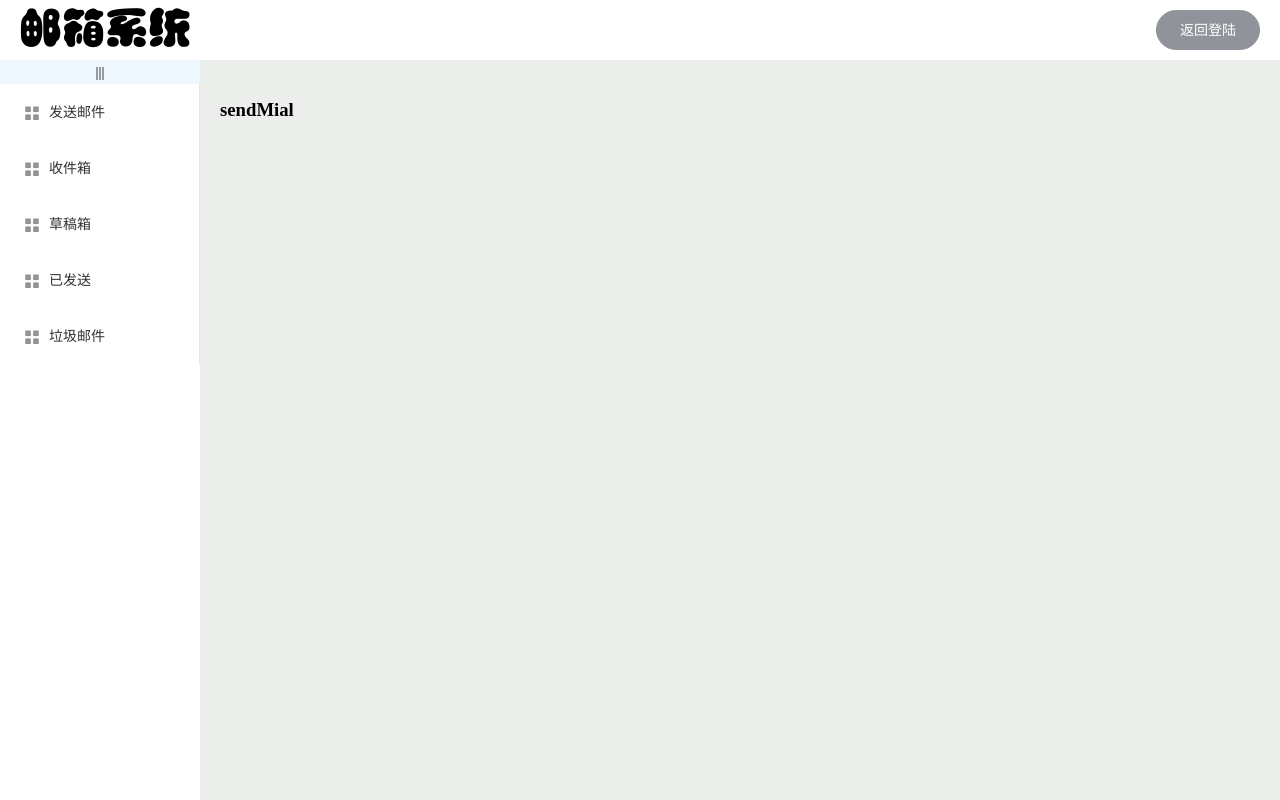
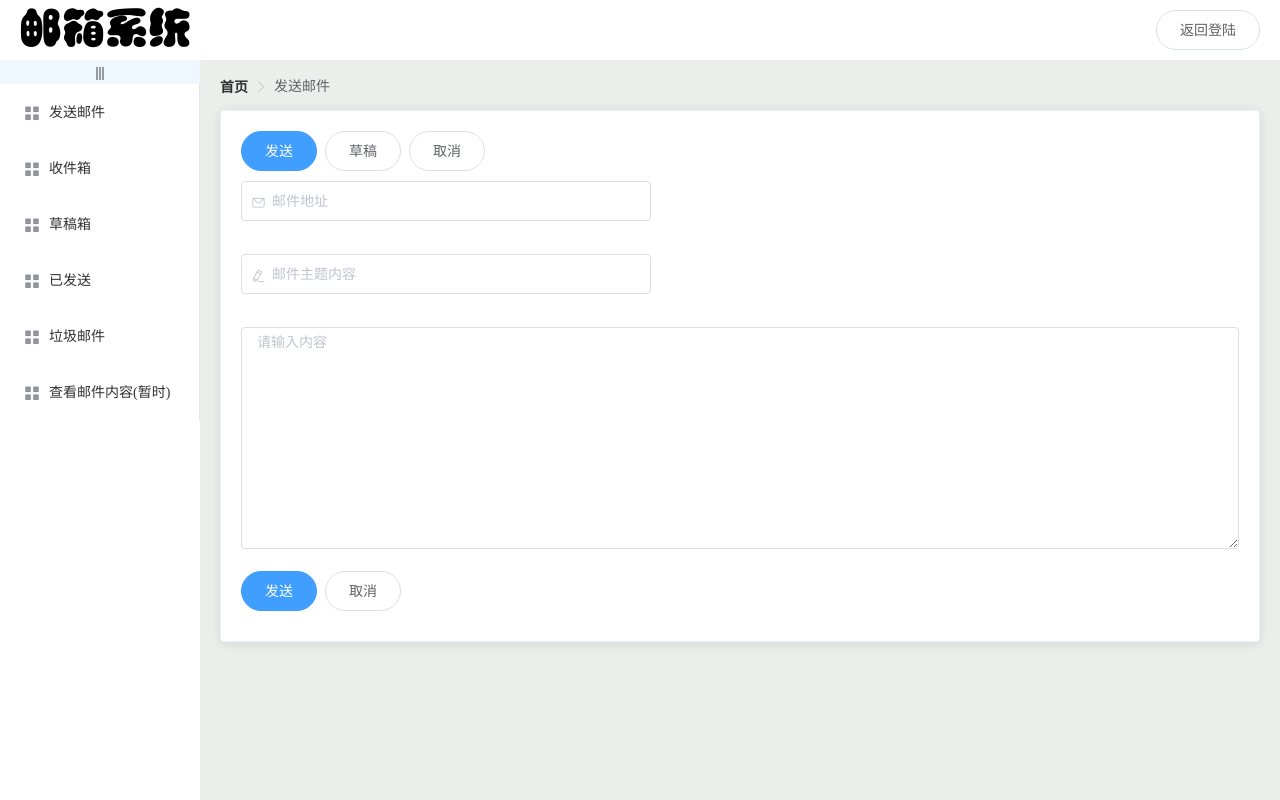
Before and after one commit to my0sotis/MailBox, a Vue app in the folder mailtext2/: page /sendMail in a window 1280 px wide. Built offline with nearby package versions, Linux system fonts and the light colour scheme.

Commit message:
3/30
完成sendMail lookMail

```diff
--- a/mailtext2/src/assets/global.css
+++ b/mailtext2/src/assets/global.css
@@ -5,3 +5,10 @@ body,
     margin: 0;
     padding: 0;
 }
+.el-breadcrumb{
+    margin-bottom: 15px;
+    font-size: 12px;
+}
+.el-card{
+    box-shadow: 0 1px 1px rgb(0, 0,0.15) ;
+}
--- a/mailtext2/src/components/Home.vue
+++ b/mailtext2/src/components/Home.vue
@@ -5,7 +5,7 @@
       <div>
         <img src="../assets/font1.png" alt />
       </div>
-      <el-button type="info" round @click="quitLogin">返回登陆</el-button>
+      <el-button  round @click="quitLogin">返回登陆</el-button>
     </el-header>
     <!-- 页面的主体区域 -->
     <el-container>
@@ -36,6 +36,10 @@
           <el-menu-item index="/rubbishMail" @click="'/'+saveNavState(rubbishMail)">
             <i class="el-icon-menu"></i>
             <span slot="title">垃圾邮件</span>
+          </el-menu-item>
+          <el-menu-item index="/lookMail" @click="'/'+saveNavState(lookMail)">
+            <i class="el-icon-menu"></i>
+            <span slot="title">查看邮件内容(暂时)</span>
           </el-menu-item>
         </el-menu>
       </el-aside>
--- /dev/null
+++ b/mailtext2/src/components/LookMail/lookMail.vue
@@ -0,0 +1,108 @@
+<template>
+  <div>
+    <!-- 面包屑导航区域 -->
+    <el-breadcrumb separator-class="el-icon-arrow-right">
+      <el-breadcrumb-item :to="{ path: '/home' }">首页</el-breadcrumb-item>
+      <el-breadcrumb-item :to="{ path: '/recieveMail' }">收件箱</el-breadcrumb-item>
+      <el-breadcrumb-item>邮件</el-breadcrumb-item>
+    </el-breadcrumb>
+
+    <el-card>
+      <!-- <div>
+        <h3>邮件主题</h3>
+      </div> -->
+
+      <!-- 收件人 主题 区域 -->
+      <el-form
+        :model="recieveMail_form"
+        class="recieveMai-container"
+        label-position="left"
+        label-width="0px"
+      >
+        <!-- 三个比较重要的信息 -->
+        <el-row :gutter="10">
+          <el-col :span="10">
+            <el-input v-model="recieveMail_form.send_P">
+              <template slot="prepend">发送:</template>
+            </el-input>
+          </el-col>
+        </el-row>
+        <el-row :gutter="10">
+          <el-col :span="10">
+            <el-input v-model="recieveMail_form.title">
+              <template slot="prepend">主题:</template>
+            </el-input>
+          </el-col>
+        </el-row>
+        <el-row :gutter="10">
+          <el-col :span="10">
+            <el-input v-model="recieveMail_form.time">
+              <template slot="prepend">时间:</template>
+            </el-input>
+          </el-col>
+        </el-row>
+
+        <!-- 主要的内容 -->
+        <el-input
+          class="contentMail"
+          type="textarea"
+          :rows="10"
+          placeholder="邮件内容"
+          v-model="recieveMail_form.textarea"
+        ></el-input>
+
+        <!-- 最后的三个按钮 -->
+        <el-row :gutter="10" class="bottom_btns">
+          <el-col :span="2">
+            <el-button type="primary" round @click="reWrite_btn">回复</el-button>
+          </el-col>
+          <el-col :span="3">
+            <el-button round @click="storeRubbish_btn">放入垃圾箱</el-button>
+          </el-col>
+          <el-col :span="2">
+            <el-button round @click="return_btn" class="R_btn">返回</el-button>
+          </el-col>
+        </el-row>
+
+      </el-form>
+    </el-card>
+  </div>
+</template>>
+
+<script>
+export default {
+  data() {
+    return {
+      recieveMail_form: {
+        send_P: "",
+        title: "",
+        time: "",
+        textarea: ""
+      }
+    };
+  },
+  created() {},
+  methods: {
+    reWrite_btn() { //回复
+
+    },
+    storeRubbish_btn() {    //放入垃圾箱
+
+
+    },
+    return_btn() {      //返回收件箱
+        this.$router.replace('/recieveMail')
+    }
+  }
+};
+</script>>
+
+<style scoped>
+.contentMail {
+  margin-top: 10px;
+}
+.bottom_btns{
+    margin-top: 10px;
+}
+
+</style>>
--- a/mailtext2/src/components/SendMail/sendMail.vue
+++ b/mailtext2/src/components/SendMail/sendMail.vue
@@ -1,15 +1,113 @@
 <template>
-    <div>
-        <h3>sendMial</h3>
-    </div>
+  <div>
+    <!-- 面包屑导航区域 -->
+    <el-breadcrumb separator-class="el-icon-arrow-right">
+      <el-breadcrumb-item :to="{ path: '/home' }">首页</el-breadcrumb-item>
+      <el-breadcrumb-item>发送邮件</el-breadcrumb-item>
+      <!-- <el-breadcrumb-item>活动列表</el-breadcrumb-item>
+      <el-breadcrumb-item>活动详情</el-breadcrumb-item>-->
+    </el-breadcrumb>
+
+    <!-- 卡片区域 -->
+    <el-card>
+      <!-- <div slot="header" class="navigation">
+
+      </div>-->
+      <!-- 前三个按钮区域 -->
+      <el-row :gutter="10" class="top_btns">
+        <el-col :span="2">
+          <el-button type="primary" round @click="send_btn">发送</el-button>
+        </el-col>
+        <el-col :span="2">
+          <el-button round @click="storeDraft_btn">草稿</el-button>
+        </el-col>
+        <el-col :span="2">
+          <el-button round @click="cancel_btn">取消</el-button>
+        </el-col>
+      </el-row>
+
+      <!-- 收件人 主题 区域 -->
+      <el-form :model="sendMail_form" :rules="rules"  class="senMail-container"  label-position="left"  label-width="0px">
+        <el-row :gutter="10">
+          <el-col :span="10">
+            <el-form-item  prop="recieve_m">
+              <el-input type="text" prefix-icon="el-icon-message" placeholder="邮件地址" v-model="sendMail_form.recieve_m">
+              </el-input>
+            </el-form-item>
+          </el-col>
+        </el-row>
+        <el-row :gutter="10">
+          <el-col :span="10">
+            <el-form-item  prop="mail_Title">
+              <el-input type="text"  prefix-icon="el-icon-edit" placeholder="邮件主题内容" v-model="sendMail_form.mail_Title"></el-input>
+            </el-form-item>
+            </el-col>
+        </el-row>
+        <!-- 邮件的正式内容 -->
+        <el-form-item  prop="textarea">
+          <el-input type="textarea" :rows="10" placeholder="请输入内容" v-model="sendMail_form.textarea"></el-input>
+        </el-form-item>
+        </el-form>
+
+      <!-- 后两个按钮区域 -->
+      <el-row :gutter="10" class="bottom_btns">
+        <el-col :span="2">
+          <el-button type="primary" round @click="send_btn">发送</el-button>
+        </el-col>
+        <el-col :span="2">
+          <el-button round @click="cancel_btn">取消</el-button>
+        </el-col>
+      </el-row>
+    </el-card>
+  </div>
 </template>>
 
 <script>
 export default {
+  data() {
+    return {
+      sendMail_form: {
+        recieve_m: '', //收件人邮箱
+        mail_Title: '', //邮箱的主题
+        textarea: '' //邮件的内容
+      },
+        //rule规则
+        rules: {
+          recieve_m:[
+            { required: true,message: '请输入收件人地址', trigger: 'blur' },
+          ],
+          mail_Title:[
+            { required: true, message: '请输入邮件主题', trigger: 'blur' },
 
-}
+          ],
+        },
+    };
+  },
+  created() {},
+  methods: {
+    send_btn() {
+      //发送邮件
+    },
+    storeDraft_btn() {
+      //草稿箱
+    },
+    cancel_btn() {
+      //取消
+    }
+  }
+};
 </script>>
 
 <style scoped>
+.el-row {
+  margin-bottom: 10px;
+}
+.bottom_btns {
+  margin-top: 10px;
+}
 
+.navigation {
+  margin-top: 10px;
+  align-items: center;
+}
 </style>>
--- a/mailtext2/src/router/index.js
+++ b/mailtext2/src/router/index.js
@@ -10,6 +10,7 @@ import RecieveMail from '../components/RecieveMail/recieveMail'
 import DraftMail from '../components/DraftMail/draftMail'
 import Al_send from '../components/Al_send/al_send'
 import RubbishMail from '../components/RubbishMail/rubbishMail'
+import LookMail from '../components/LookMail/lookMail'
 
 
 Vue.use(Router)
@@ -35,6 +36,7 @@ export default new Router({
         { path: '/draftMail', name: 'DraftMail', component: DraftMail },
         { path: '/al_send', name: 'Al_send', component: Al_send },
         { path: '/rubbishMail', name: 'RubbishMail', component: RubbishMail },
+        { path: '/lookMail', name: 'LookMail', component: LookMail },
       ]
     }
   ]
```
Also changed, not shown: 1 other file (tests, documents, lock files or other folders).
